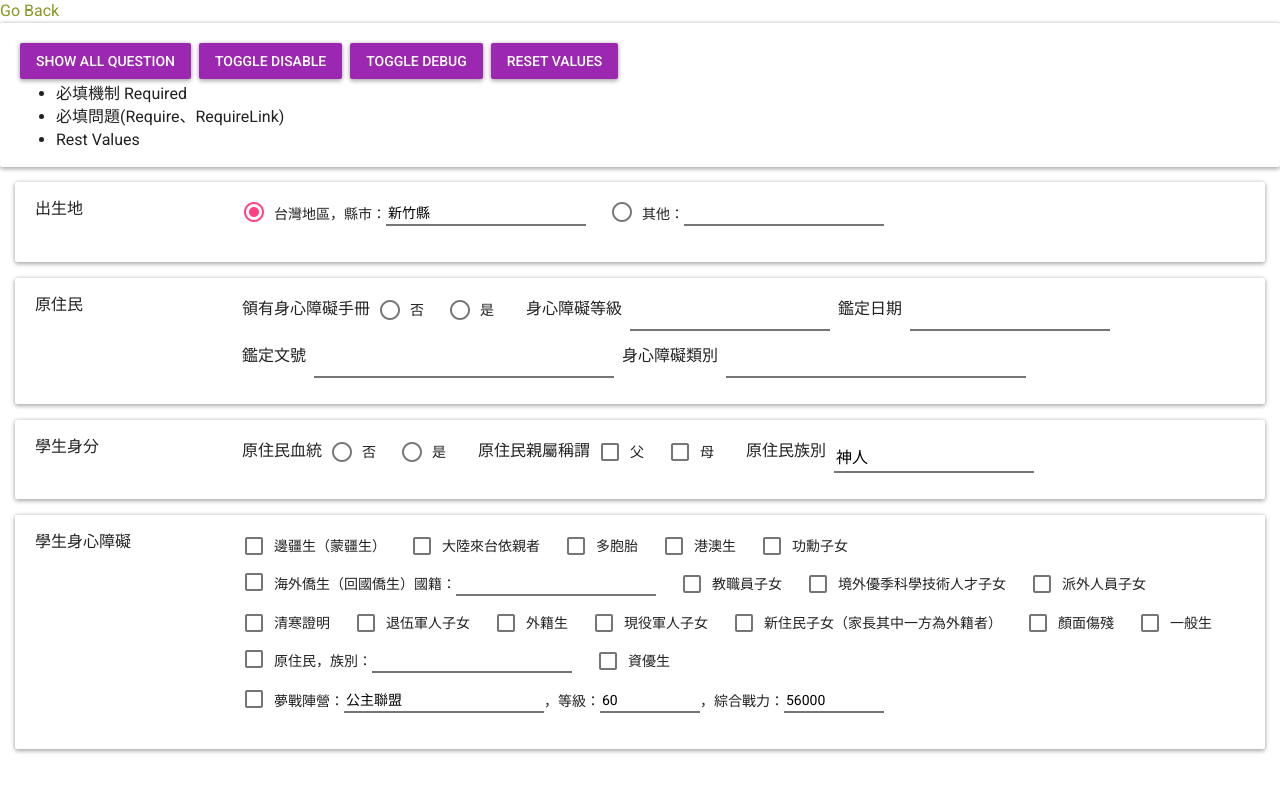
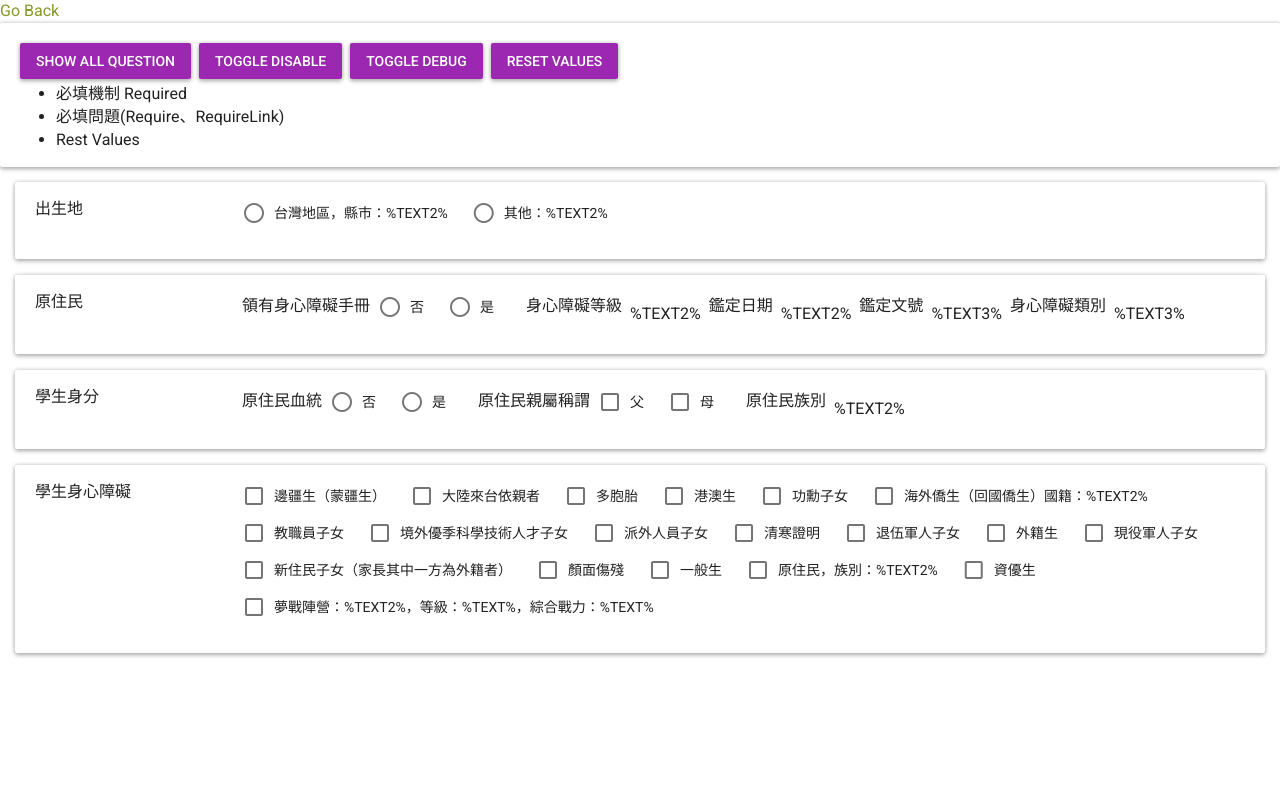
Before and after one commit to gildarts/counseling-render, an Angular app: page /research/query in a window 1280 px wide. Shown: the top 792 px of the page. Built offline with nearby package versions, Linux system fonts and the light colour scheme.

Commit message:
需先解進效率問題。

```diff
--- a/src/app/render/query-form/query-form.component.html
+++ b/src/app/render/query-form/query-form.component.html
@@ -31,8 +31,9 @@
                          [disabled]="_disabled">
                   <label class="custom-control-label"
                          [attr.for]="c_option(option).OptionCode">
-                    <app-sentence [text]="c_option(option).OptionText"
-                                  formControlName="AnswerMatrix"></app-sentence>
+                         {{c_option(option).OptionText}}
+                    <!-- <app-sentence [text]="c_option(option).OptionText"
+                                  formControlName="AnswerMatrix"></app-sentence> -->
                   </label>
                 </div>
               </ng-container>
@@ -47,8 +48,9 @@
                          formControlName="AnswerChecked">
                   <label class="custom-control-label"
                          [attr.for]="c_option(option).OptionCode">
-                    <app-sentence [text]="c_option(option).OptionText"
-                                  formControlName="AnswerMatrix"></app-sentence>
+                         {{c_option(option).OptionText}}
+                    <!-- <app-sentence [text]="c_option(option).OptionText"
+                                  formControlName="AnswerMatrix"></app-sentence> -->
                   </label>
                 </div>
               </ng-container>
@@ -56,8 +58,9 @@
               <!-- text input -->
               <ng-container *ngIf="question.value.Type === '填答'"
                             [formGroup]="option">
-                <app-sentence [text]="c_option(option).OptionText"
-                              formControlName="AnswerMatrix"></app-sentence>
+                            {{c_option(option).OptionText}}
+                <!-- <app-sentence [text]="c_option(option).OptionText"
+                              formControlName="AnswerMatrix"></app-sentence> -->
               </ng-container>
 
               <pre *ngIf="debug"
--- a/src/app/render/query-form/query-form.component.ts
+++ b/src/app/render/query-form/query-form.component.ts
@@ -57,7 +57,8 @@ export class QueryFormComponent implements OnInit, OnDestroy {
       takeUntil(this._bag)
     ).subscribe( v => {
       if (!this._questionGroup.disabled) {
-        this._data = v;
+        // 傳入的是陣列，但是 reactive form 機制關系，新增了 questions。
+        this._data = v.questions;
         this.dataChange.emit(this._data);
       }
     });
--- a/src/app/render/sentence/sentence.component.ts
+++ b/src/app/render/sentence/sentence.component.ts
@@ -44,7 +44,6 @@ export class SentenceComponent implements OnInit, OnDestroy {
   ) { }
 
   @Input() set text(val: string) {
-    console.log(`text: ${val}`);
     if (this._text !== val) {
       // 需要 setTimeout 是因為 angular 內部機制衝突，目前這是暫解。
       setTimeout(() => this.apply(val, this._martix)); // 重新產生畫面。
```
